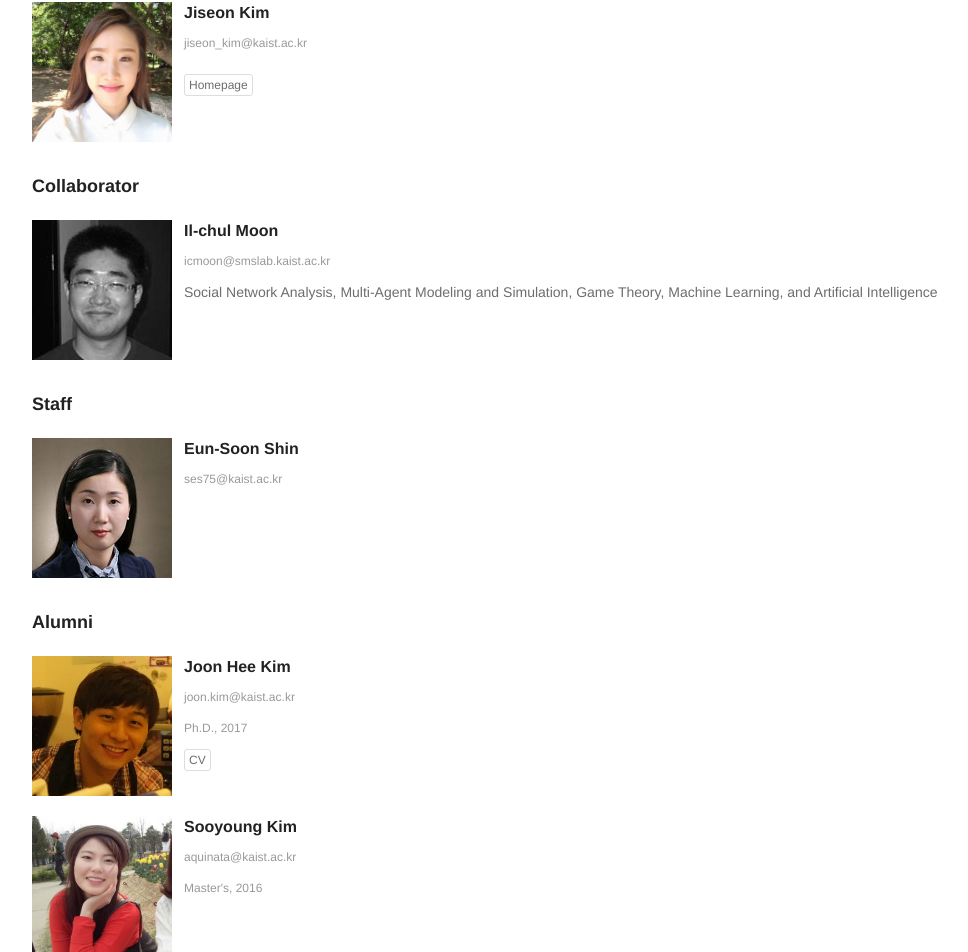
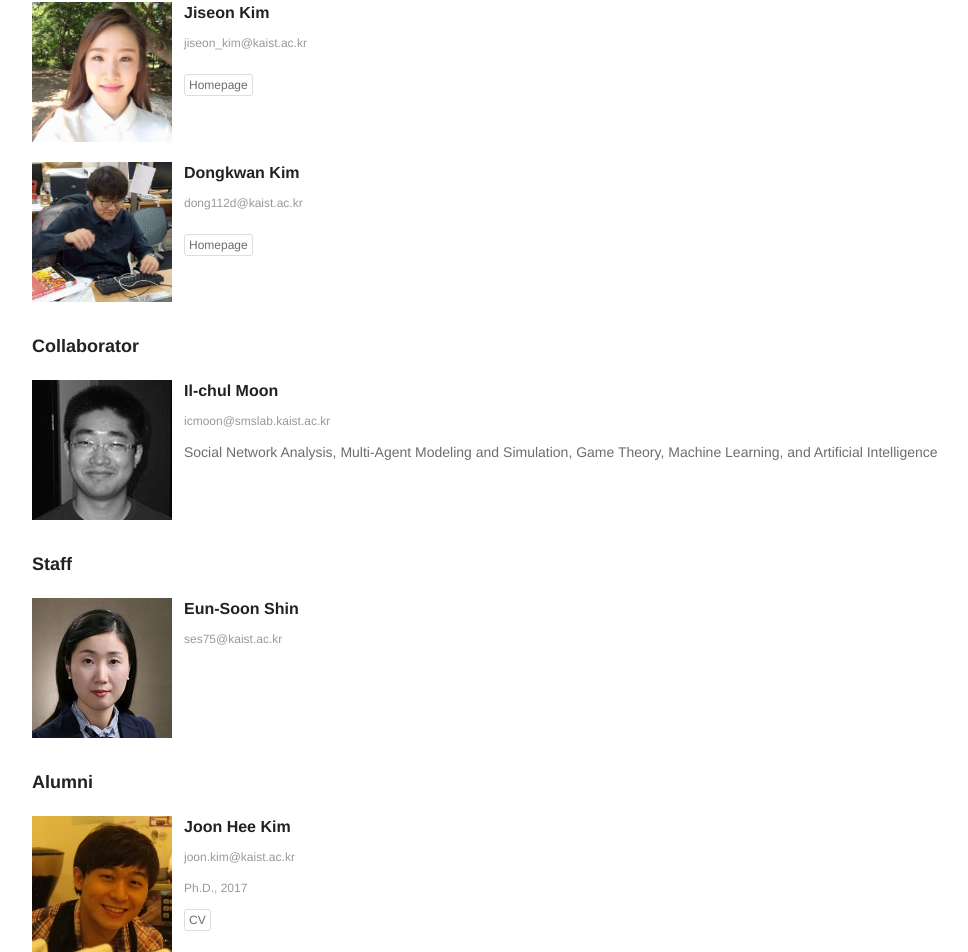
Before and after one commit to uilab-github/uilab-web-old, a React app: page /members in a window 1280 px wide. Shown: the part 2278-3230 px from the top of the page, without its empty margins (104-1072 px from the left). Built offline with nearby package versions, Linux system fonts and the light colour scheme; a web font is replaced by a local one; what react-google-maps-loader would draw is missing.

Commit message:
Update members.json of 2018 Spring

```diff
--- a/index.html
+++ b/index.html
@@ -40,6 +40,6 @@
   </head>
   <body>
     <div id="root"></div>
-    <script src="/build/bundle-3f5907d7f4.js"></script>
+    <script src="/build/bundle-8af85765ba.js"></script>
   </body>
 </html>
--- a/public/data/members.json
+++ b/public/data/members.json
@@ -256,6 +256,23 @@
           ]
         ],
         "email":"jiseon_kim@kaist.ac.kr"
+      },
+      {
+        "attributes":[
+          [
+            "research",
+            ""
+          ]
+        ],
+        "image":"/public/images/members/dongkwan_kim.jpg",
+        "name":"Dongkwan Kim",
+        "links":[
+          [
+            "Homepage",
+            "https://todoaskit.github.io/about"
+          ]
+        ],
+        "email":"dong112d@kaist.ac.kr"
       }
     ],
     "title":"Master Candidates"
```
Also changed, not shown: public/images/members/dongkwan_kim.jpg (added), 2 other files (tests, documents, lock files or other folders).
